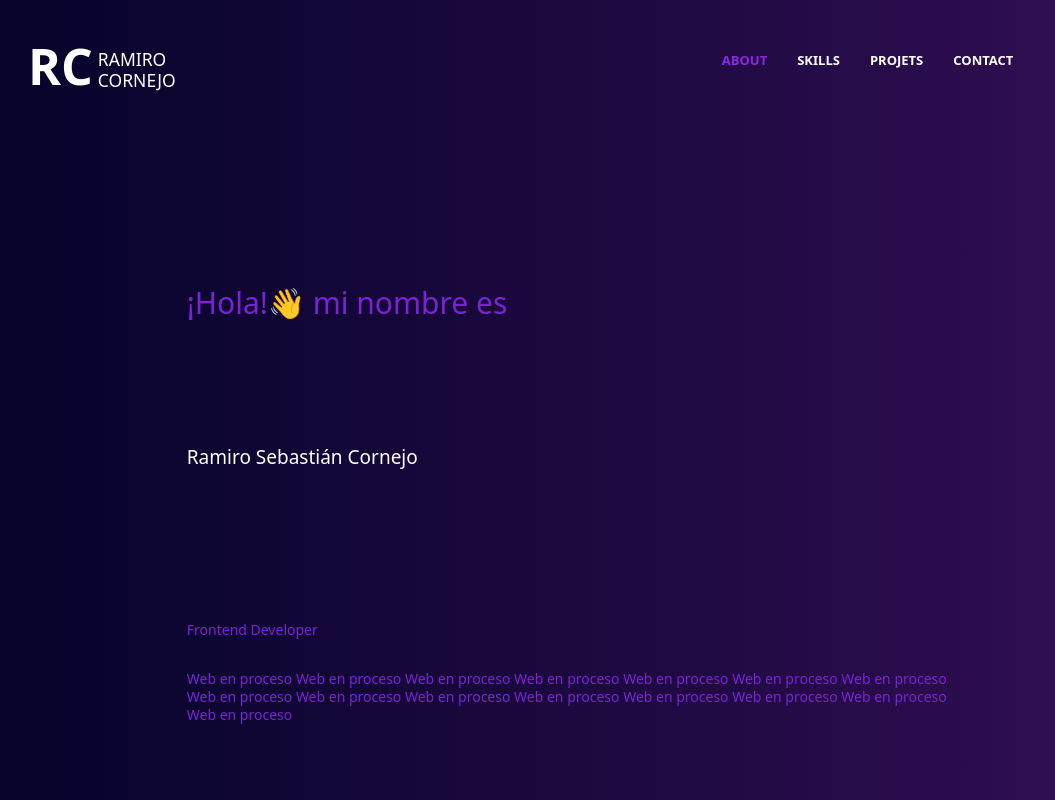
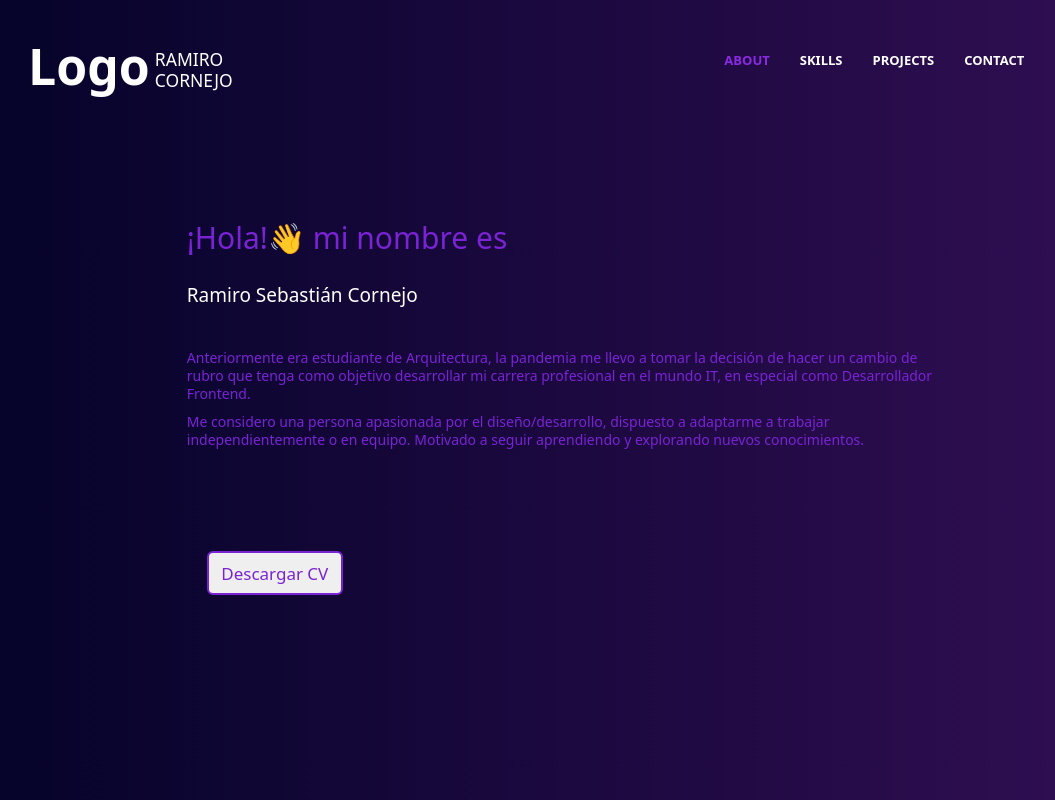
Before and after one commit to ramiro-cornejo/portfolio, a React (Create React App) app: page /about in a window 1280 px wide. Shown: the top 800 px of the page, without its empty margins (68-1123 px from the left). Built offline with nearby package versions, Linux system fonts and the light colour scheme.

Commit message:
Correcciones y sumando información

```diff
--- a/src/componentes/About/About.css
+++ b/src/componentes/About/About.css
@@ -48,12 +48,13 @@
     height: 90%;
     display: flex;
     flex-direction: column;
-    justify-content: space-between;
+    margin-bottom: 100px;
 }
 
 .i-intro{
     font-size: 30px;
     font-weight: 300;
+    margin-bottom: 20px
 }
 
 .i-name{
@@ -62,16 +63,39 @@
     font-size: 1.9rem;
     font-weight: 500;
     line-height: 1.8rem;
+    margin-bottom: 20px;
 }
 
 .i-title{
     height: 200px;
-    overflow: hidden;
 }
 
 .i-title-wrapper{
     height: 100%;
     animation: move 10s ease-in-out infinite alternate;
+}
+
+.btn-card-container{
+    margin-top: 10px;
+}
+.btn-card-about{
+    --color: #7923d5;
+    font-family: inherit;
+    display: inline-block;
+    width: 8em;
+    height: 2.6em;
+    line-height: 2.5em;
+    margin: 20px;
+    margin-top: 150px;
+    position: relative;
+    overflow: hidden;
+    border: 2px solid var(--color);
+    transition: color .5s;
+    z-index: 1;
+    font-size: 17px;
+    border-radius: 6px;
+    font-weight: 500;
+    color: var(--color);
 }
 
 
@@ -88,7 +112,6 @@
     height: 42px;
     font-weight: bold;
     color: #7923d5;
-    display: flex;
     align-items: center;
 
     margin-top: 25px;
--- a/src/componentes/About/About.js
+++ b/src/componentes/About/About.js
@@ -1,5 +1,4 @@
 import React from "react";
-import Frontend from "../images/Frontend.png";
 import "../About/About.css";
 
 export const About = () => {
@@ -11,12 +10,22 @@ export const About = () => {
           <h1 className="i-name">Ramiro Sebastián Cornejo</h1>
           <div className="i-title">
             <div className="animate__fadeInUp">
-              <div className="i-title-item">Frontend Developer</div>
               <div className="i-title-item">
-                Web en proceso Web en proceso Web en proceso Web en proceso Web
-                en proceso Web en proceso Web en proceso Web en proceso Web en
-                proceso Web en proceso Web en proceso Web en proceso Web en
-                proceso Web en proceso Web en proceso
+                <p>
+                  Anteriormente era estudiante de Arquitectura, la pandemia me
+                  llevo a tomar la decisión de hacer un cambio de rubro que
+                  tenga como objetivo desarrollar mi carrera profesional en el
+                  mundo IT, en especial como Desarrollador Frontend.
+                </p>
+                <p>
+                  Me considero una persona apasionada por el diseño/desarrollo,
+                  dispuesto a adaptarme a trabajar independientemente o en
+                  equipo. Motivado a seguir aprendiendo y explorando nuevos
+                  conocimientos.
+                </p>
+              </div>
+              <div className="btn-card-container">
+              <button className="btn-card-about">Descargar CV</button>
               </div>
             </div>
           </div>
--- a/src/componentes/Layout/HeaderNav/HeaderNav.css
+++ b/src/componentes/Layout/HeaderNav/HeaderNav.css
@@ -4,7 +4,6 @@
     justify-content: center;
     align-items: center;
     list-style: none;
-    margin-bottom: 15px;
 }
 
 .header .logo{
--- a/src/componentes/Layout/HeaderNav/HeaderNav.js
+++ b/src/componentes/Layout/HeaderNav/HeaderNav.js
@@ -7,7 +7,7 @@ export const HeaderNav = () => {
   return (
     <header className='header'>
       <div className='logo'>
-        <span>RC</span>
+        <span>Logo</span>
         <h3>Ramiro Cornejo</h3>
       </div>
 
@@ -20,7 +20,7 @@ export const HeaderNav = () => {
                   <NavLink to="/skills" className={({isActive}) => isActive ? "active" : ""}>Skills</NavLink>
                 </li>
                 <li>
-                  <NavLink to="/projets" className={({isActive}) => isActive ? "active" : ""}>Projets</NavLink>
+                  <NavLink to="/projects" className={({isActive}) => isActive ? "active" : ""}>Projects</NavLink>
                 </li>
                 <li>
                   <NavLink to="/contact" className={({isActive}) => isActive ? "active" : ""}>Contact</NavLink>
--- a/src/componentes/Projets/Projets.js
+++ b/src/componentes/Projects/Projects.js
@@ -1,10 +1,10 @@
 import React from "react"
-import '../Projets/Projets.css'
+import './Projects.css'
 import { Card } from "react-bootstrap"
 import proyecto from '../images/proyecto.jpg'
 
 
-export const Projets = () => {
+export const Projects = () => {
     return (
         <div className="section-projets">
         <h2>Proyectos</h2>
@@ -26,4 +26,4 @@ export const Projets = () => {
     )
 }
 
-export default Projets
+export default Projects
--- a/src/router/Rutes.js
+++ b/src/router/Rutes.js
@@ -4,7 +4,7 @@ import {About} from '../componentes/About/About';
 import {Contact} from '../componentes/Contact/Contact';
 import { Footer } from '../componentes/Layout/Footer/Footer';
 import { HeaderNav } from '../componentes/Layout/HeaderNav/HeaderNav';
-import {Projets} from '../componentes/Projets/Projets';
+import {Projects} from '../componentes/Projects/Projects';
 import {Skills} from '../componentes/Skills/Skills';
 
 export const Rutes = () => {
@@ -18,7 +18,7 @@ export const Rutes = () => {
                 <Route path='/' element={<Navigate to='/about' />} />
                 <Route path='/About' element={<About/>} />
                 <Route path='/Skills' element={<Skills/>} />
-                <Route path='/Projets' element={<Projets/>} />
+                <Route path='/Projects' element={<Projects/>} />
                 <Route path='/Contact' element={<Contact/>} />
             </Routes>
         </section>
```
Also changed, not shown: src/componentes/Projects/Projects.css (line endings or trailing spaces).
